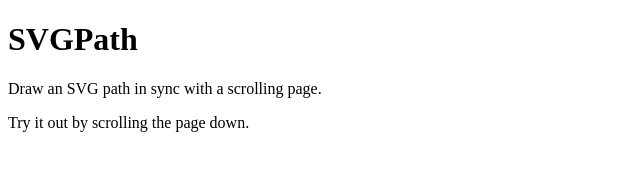
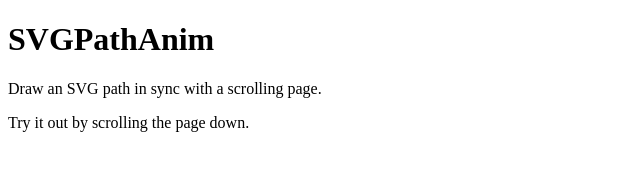
Before and after one commit to pasiaj/SVGPathAnim, a website with bundled scripts: page index.ejs in a window 1280 px wide. Shown: the top 170 px of the page, without its empty margins (0-640 px from the left). Built offline with nearby package versions, Linux system fonts and the light colour scheme; files whose address does not match are found by name.

Commit message:
Fix title

```diff
--- a/index.ejs
+++ b/index.ejs
@@ -20,7 +20,7 @@
     }
 </style>
 
-<h1 id="title">SVGPath</h1>
+<h1 id="title">SVGPathAnim</h1>
 <p>Draw an SVG path in sync with a scrolling page.</p>
 <p>Try it out by scrolling the page down.</p>
 
```
